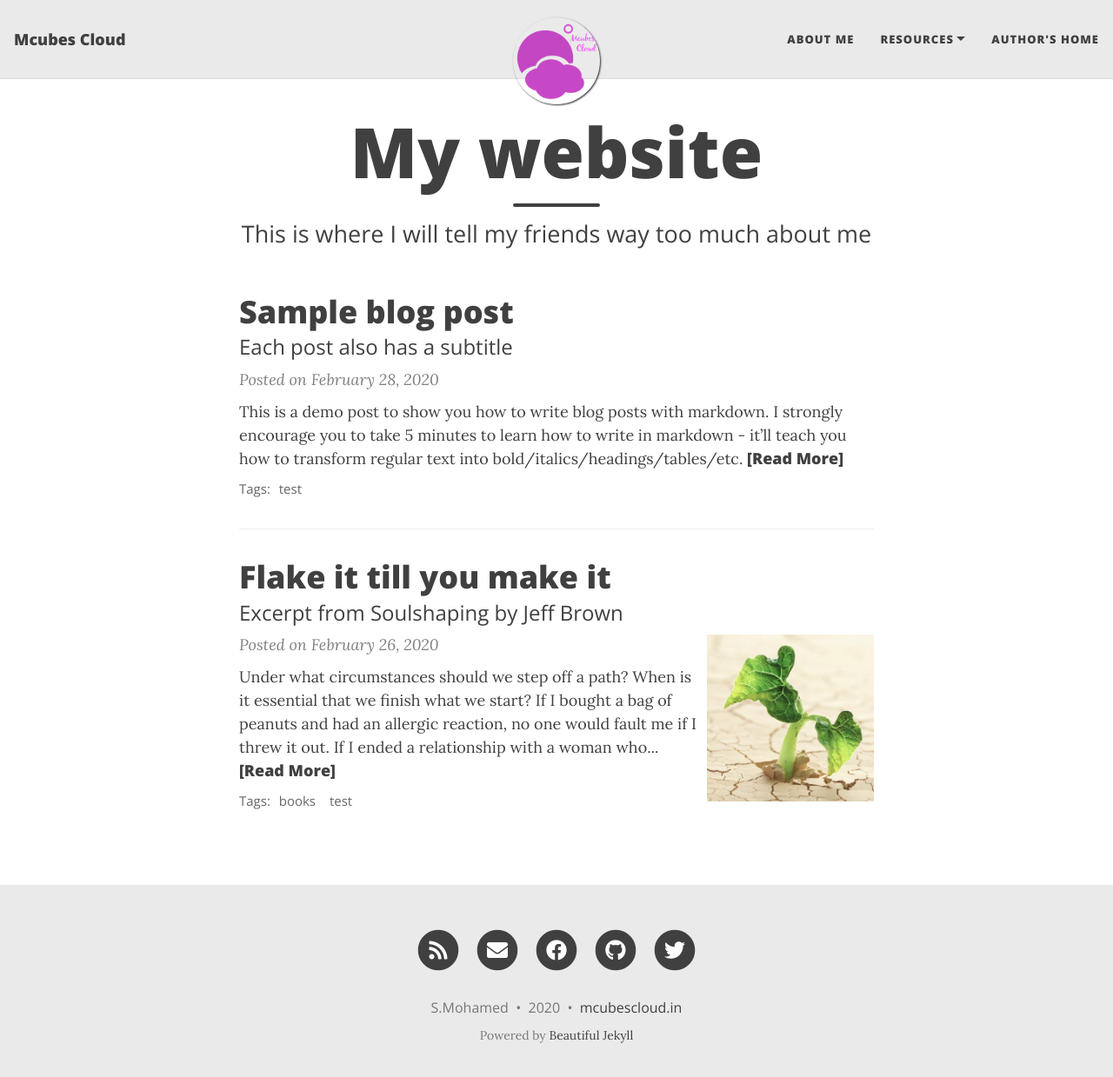
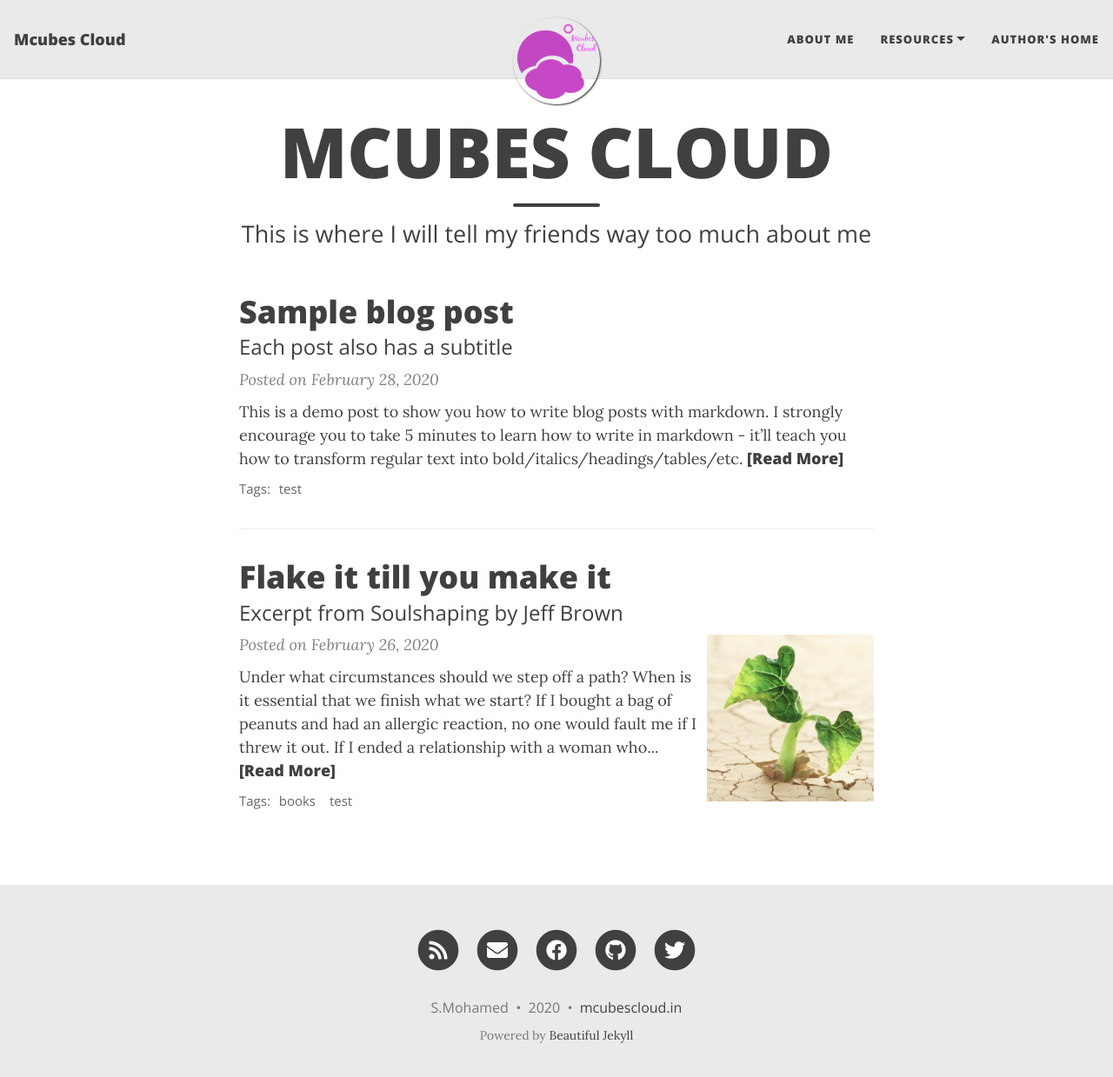
Before and after one commit to mcubescloud/mcubescloud.in, a Jekyll site: the page built from index.html, in a window 1280 px wide and 1252 px high. Shown: the top 1239 px of the window at 87% size. Built offline with Jekyll 4.4.1, drawn with Linux system fonts in a browser that asks for light colours; nearby versions of some CDN libraries; the list of posts is cut into pages by our own code.

Commit message:
Update index.html

```diff
--- a/index.html
+++ b/index.html
@@ -1,5 +1,5 @@
 ---
 layout: home
-title: My website
+title: MCUBES CLOUD
 subtitle: This is where I will tell my friends way too much about me
 ---
```
